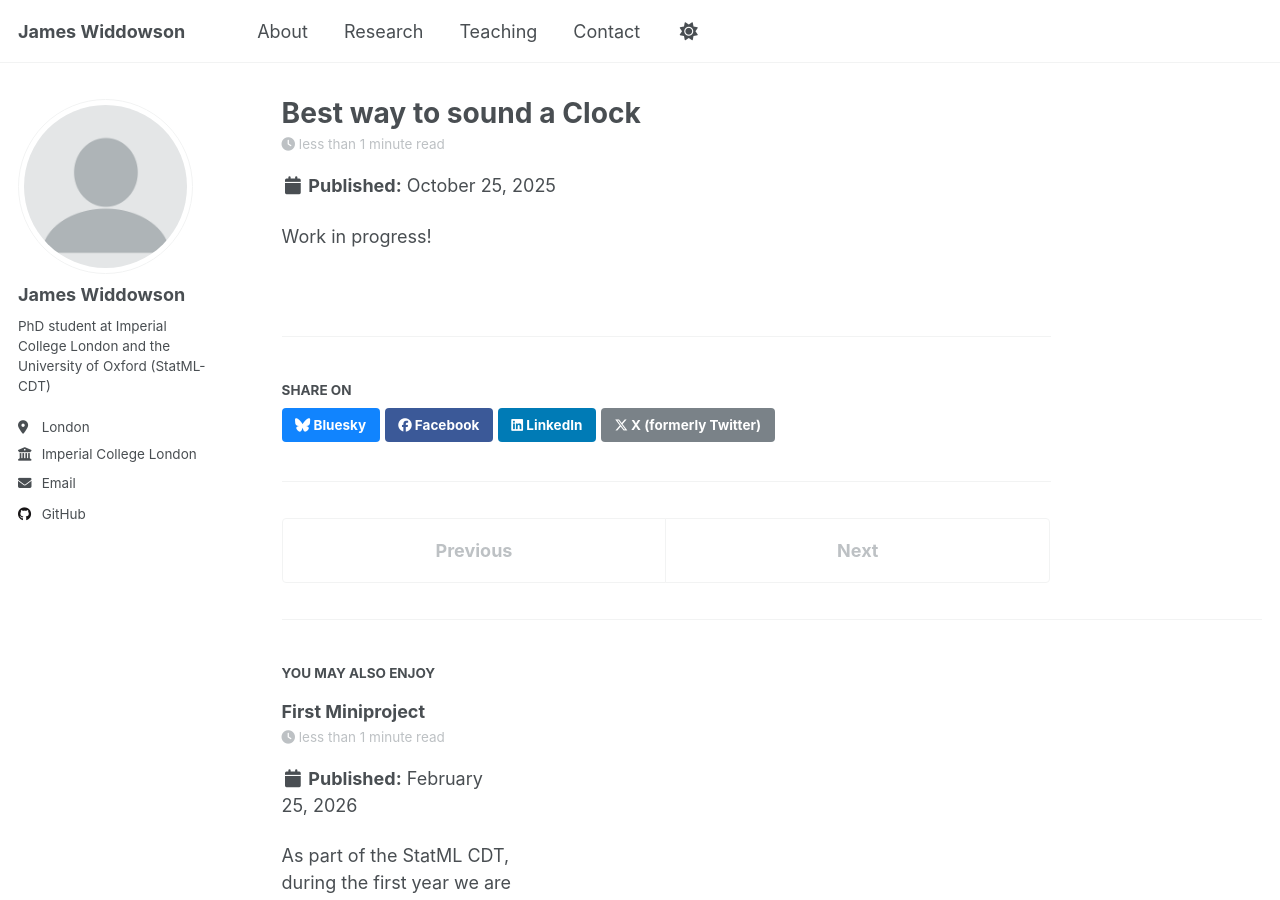
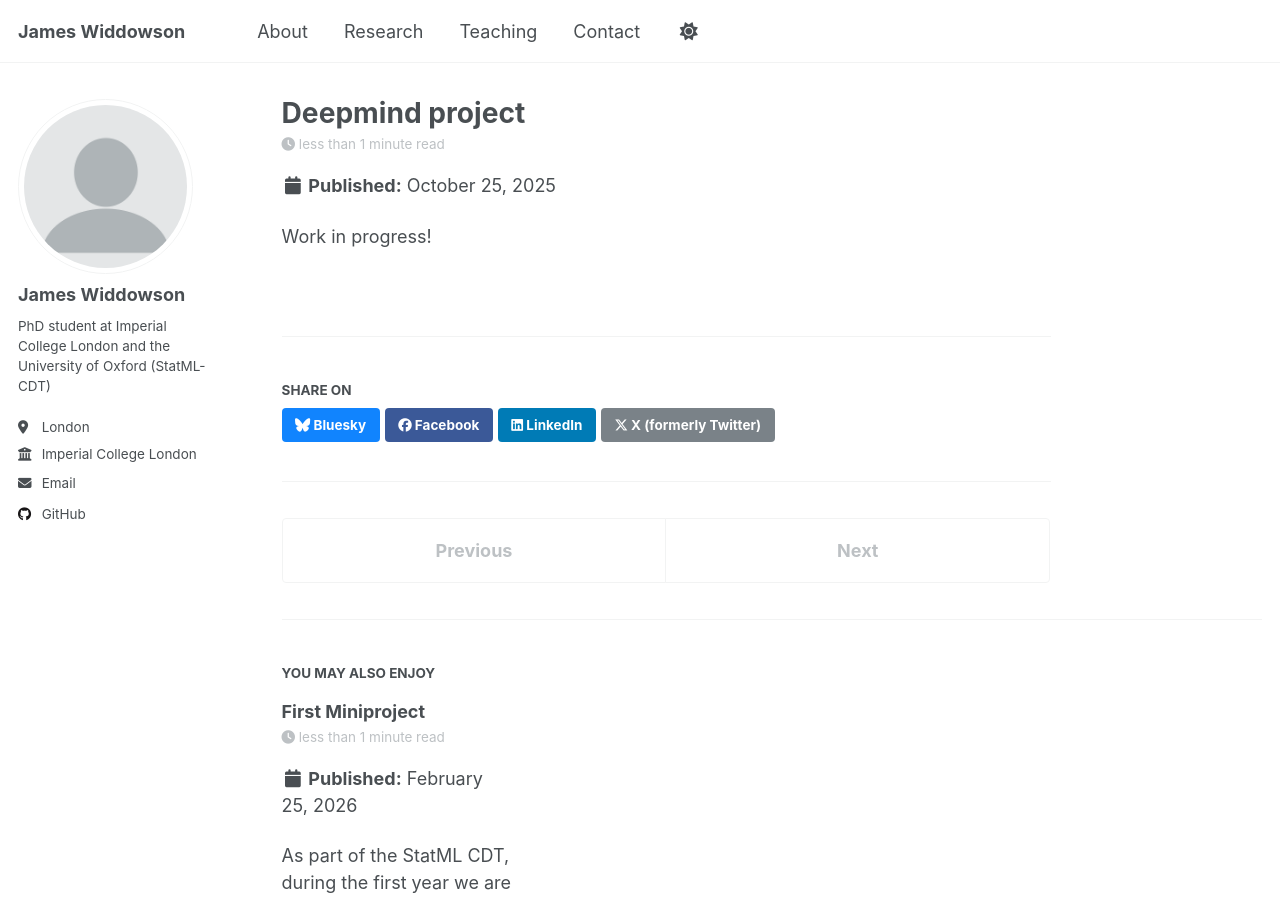
Before and after one commit to james-widdowson/james-widdowson.github.io, a Jekyll site: the page built from _posts/2025-10-25-clock-compression.md, in a window 1280 px wide and 900 px high. Built offline with Jekyll 4.4.1, drawn with Linux system fonts in a browser that asks for light colours; a script that is not in the unit is left out.

Commit message:
Update title and permalink for clock compression post

```diff
--- a/_posts/2025-10-25-clock-compression.md
+++ b/_posts/2025-10-25-clock-compression.md
@@ -1,7 +1,7 @@
 ---
-title: 'Best way to sound a Clock'
+title: 'Deepmind project'
 date: 2025-10-25
-permalink: /blog/clockcompression/
+permalink: /research/deepmindproject/
 catagories: [blog]
 ---
 
```
